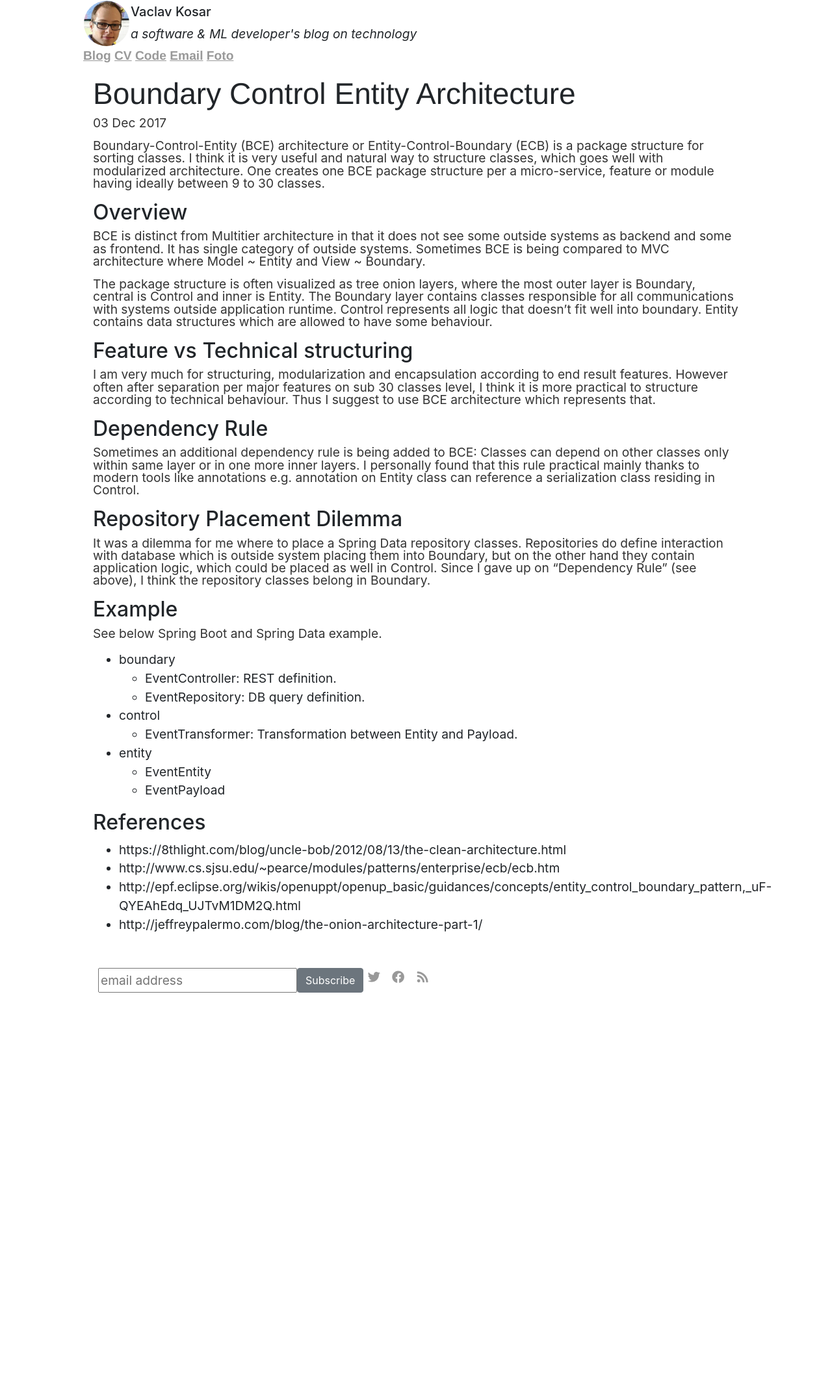
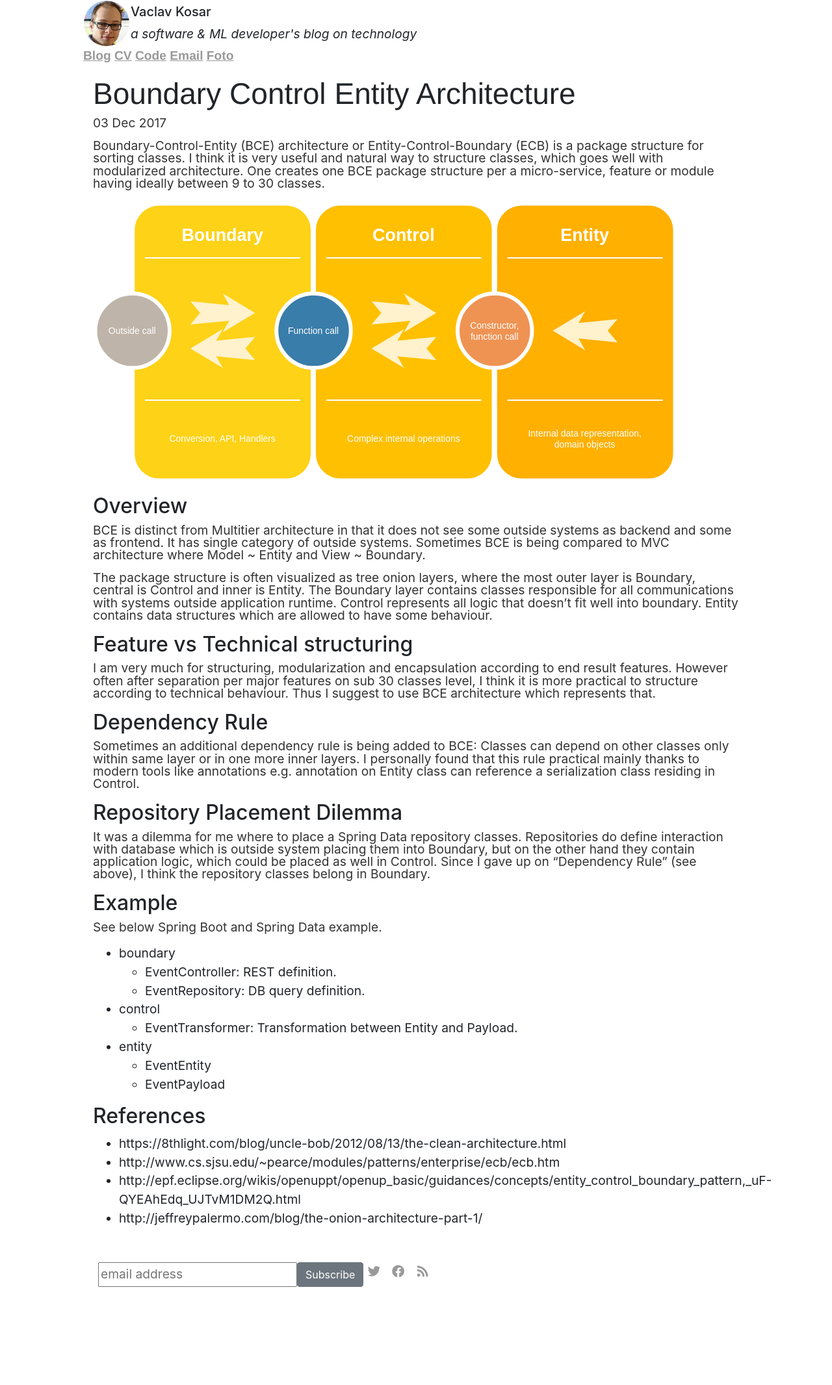
Before and after one commit to vackosar/vackosar.github.io, a Jekyll site: the page built from _posts/2017-12-03-Boundary-Control-Entity-Architecture.md, in a window 1280 px wide. Shown: the whole page at 65% size. Built offline with Jekyll 4.4.1, drawn with Linux system fonts in a browser that asks for light colours; nearby versions of some CDN libraries; library files that are not in the unit come from our copies; comment, search, counter and statistics services are not loaded; before the commit the page ends 1680 px from its top, so only the background shows below that.

Commit message:
bce image

```diff
--- a/_posts/2017-12-03-Boundary-Control-Entity-Architecture.md
+++ b/_posts/2017-12-03-Boundary-Control-Entity-Architecture.md
@@ -5,6 +5,8 @@ date: 2017-12-03
 ---
 
 Boundary-Control-Entity (BCE) architecture or Entity-Control-Boundary (ECB) is a package structure for sorting classes. I think it is very useful and natural way to structure classes, which goes well with modularized architecture. One creates one BCE package structure per a micro-service, feature or module having ideally between 9 to 30 classes.
+
+<p><img src="https://raw.githubusercontent.com/vackosar/vackosar.github.io/master/images/bce.svg" alt="Boundary Control Entity architecture"/></p>
 
 ## Overview
 BCE is distinct from Multitier architecture in that it does not see some outside systems as backend and some as frontend. It has single category of outside systems. Sometimes BCE is being compared to MVC architecture where Model ~ Entity and View ~ Boundary.
```
Also changed, not shown: images/bce.svg (added), 1 other file.
